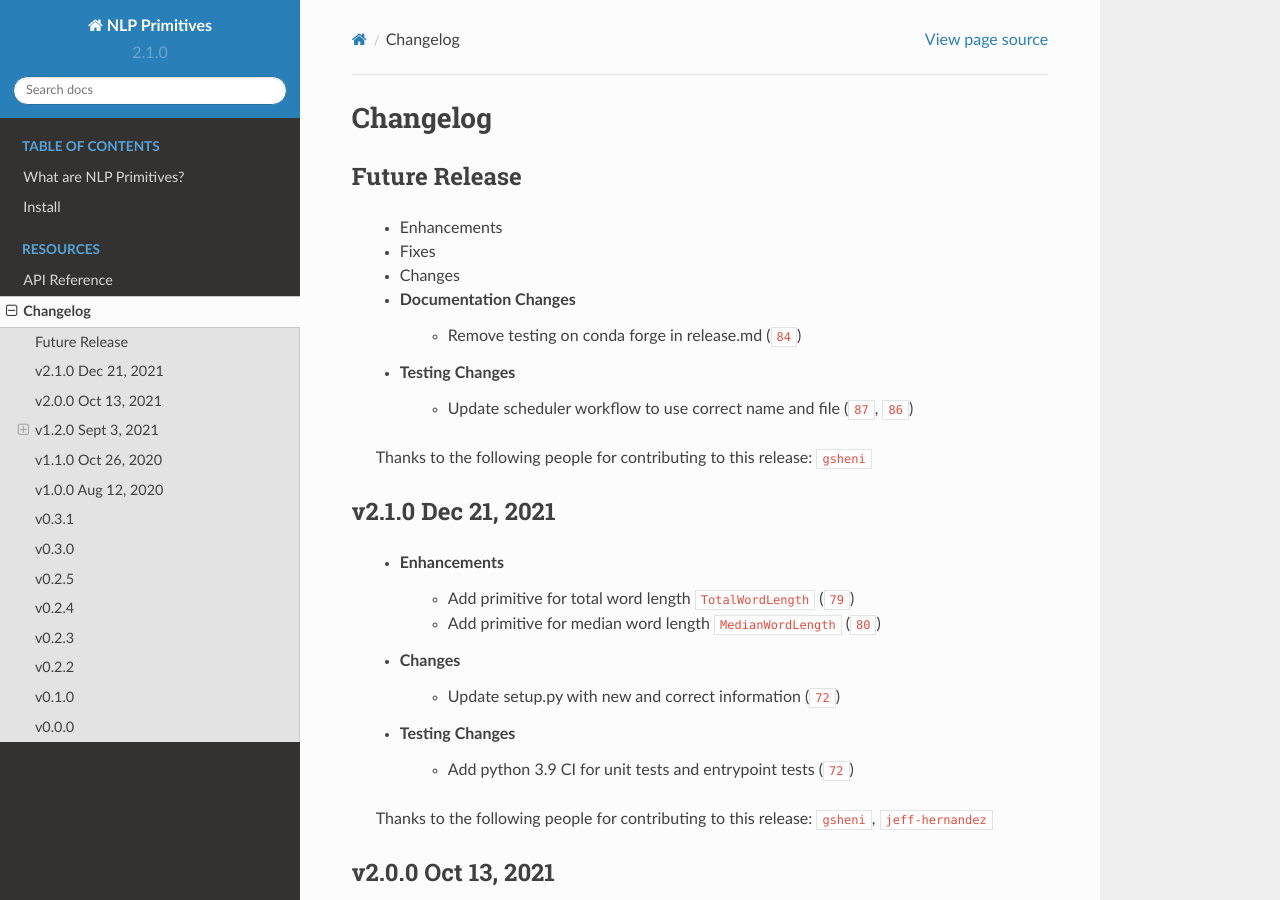
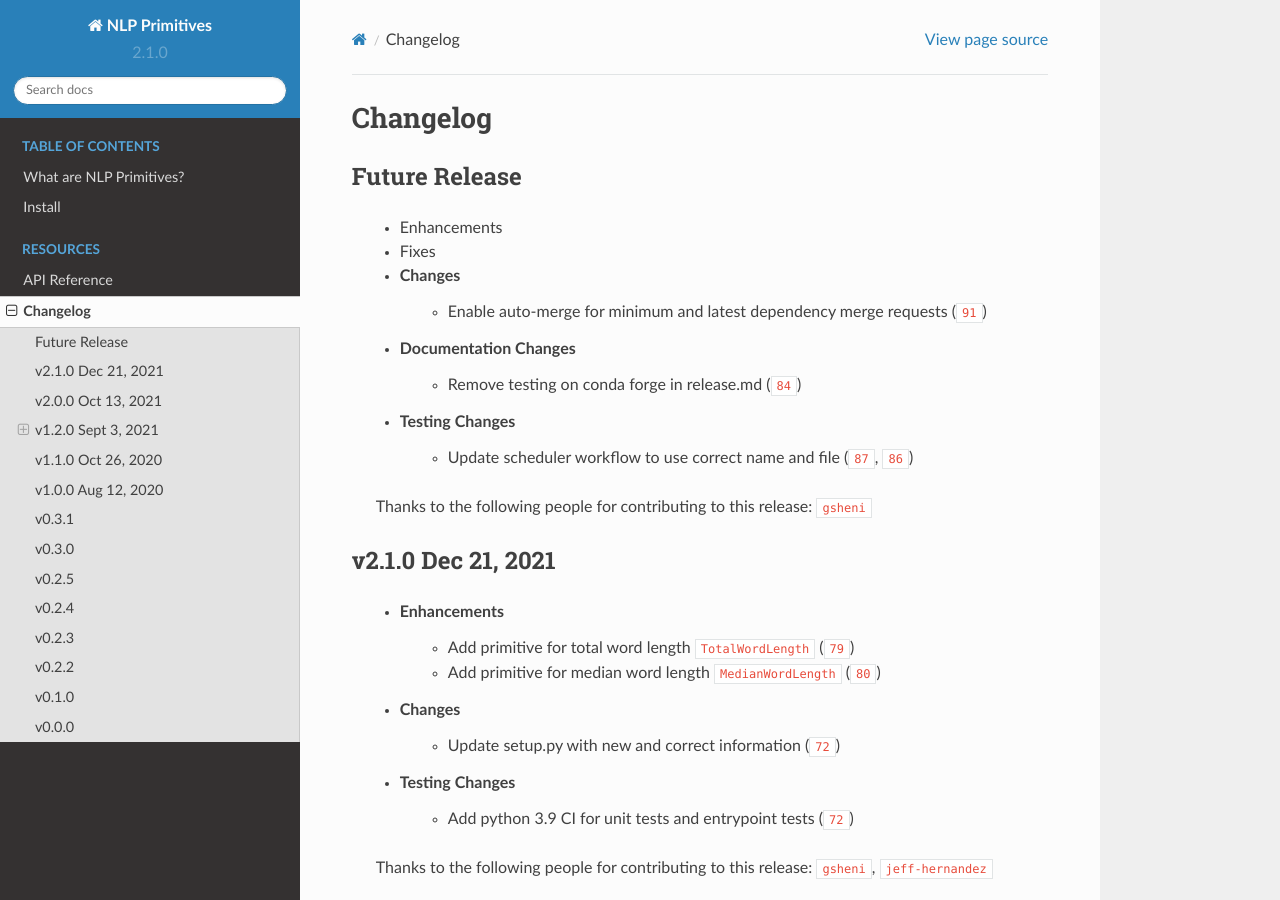
Before and after one commit to alteryx/nlp_primitives, a Sphinx documentation site: the page built from docs/source/changelog.rst, in a window 1280 px wide and 900 px high. Built offline with Sphinx 7.4.7 and the Read the Docs theme 2.0.0, drawn with Linux system fonts in a browser that asks for light colours; cross-references to code outside the pages are shown as plain code.

Commit message:
Update changelog.rst

```diff
--- a/docs/source/changelog.rst
+++ b/docs/source/changelog.rst
@@ -7,6 +7,7 @@ Future Release
     * Enhancements
     * Fixes
     * Changes
+        * Enable auto-merge for minimum and latest dependency merge requests (:pr:`91`)
     * Documentation Changes
         * Remove testing on conda forge in release.md (:pr:`84`)
     * Testing Changes
```
